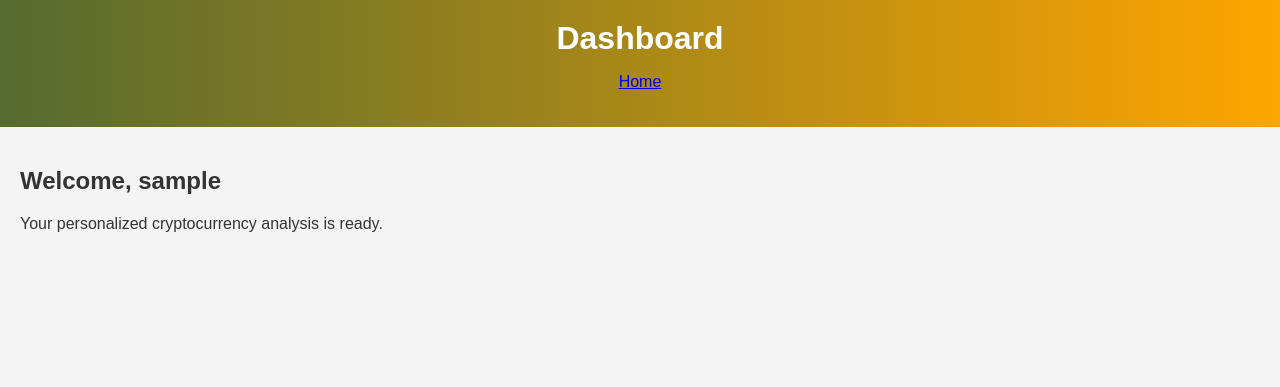
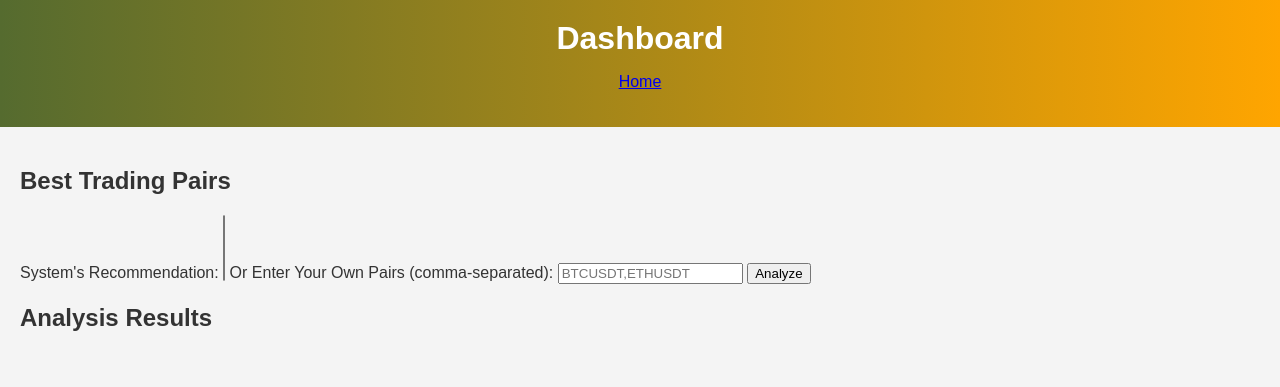
Before and after one commit to Czesky93/RLdC-Trading-bot, a Flask app: template templates/dashboard.html in a window 1280 px wide. Shown: the top 387 px of the page. Run offline with Flask 2, Linux system fonts and the light colour scheme; the template is opened without the code that fills it: most values are stand-ins (such as "Sample title", 1, 10 or a date in 2020).

Commit message:
Add files via upload

```diff
--- a/templates/dashboard.html
+++ b/templates/dashboard.html
@@ -16,8 +16,53 @@
         </nav>
     </header>
     <main>
-        <h2>Welcome, {{ username }}</h2>
-        <p>Your personalized cryptocurrency analysis is ready.</p>
+        <section id="best-pairs">
+            <h2>Best Trading Pairs</h2>
+            <form id="best-pairs-form">
+                <label for="pairs">System's Recommendation:</label>
+                <select id="recommended-pairs" name="pairs" multiple></select>
+                <label for="custom-pairs">Or Enter Your Own Pairs (comma-separated):</label>
+                <input type="text" id="custom-pairs" name="custom-pairs" placeholder="BTCUSDT,ETHUSDT">
+                <button type="submit">Analyze</button>
+            </form>
+        </section>
+        <section id="analysis">
+            <h2>Analysis Results</h2>
+            <div id="results"></div>
+        </section>
+        <script>
+            fetch('/best_pairs/{{ username }}')
+                .then(response => response.json())
+                .then(data => {
+                    const select = document.getElementById('recommended-pairs');
+                    data.forEach(pair => {
+                        const option = document.createElement('option');
+                        option.value = pair.pair;
+                        option.textContent = `${pair.pair} (RSI: ${pair.rsi.toFixed(2)}) - Signal: ${pair.signal}`;
+                        select.appendChild(option);
+                    });
+                });
+
+            document.getElementById('best-pairs-form').addEventListener('submit', async (e) => {
+                e.preventDefault();
+                const selectedPairs = Array.from(document.getElementById('recommended-pairs').selectedOptions).map(option => option.value);
+                const customPairs = document.getElementById('custom-pairs').value.split(',').map(pair => pair.trim());
+                const pairs = [...selectedPairs, ...customPairs];
+                const response = await fetch('/analyze/{{ username }}', {
+                    method: 'POST',
+                    headers: { 'Content-Type': 'application/json' },
+                    body: JSON.stringify({ pairs })
+                });
+                const data = await response.json();
+                const resultsDiv = document.getElementById('results');
+                resultsDiv.innerHTML = '';
+                data.forEach(result => {
+                    const p = document.createElement('p');
+                    p.textContent = `Pair: ${result.pair}, Time: ${result.close_time}, Close: ${result.close}, Signal: ${result.signal}`;
+                    resultsDiv.appendChild(p);
+                });
+            });
+        </script>
     </main>
 </body>
 </html>
```
